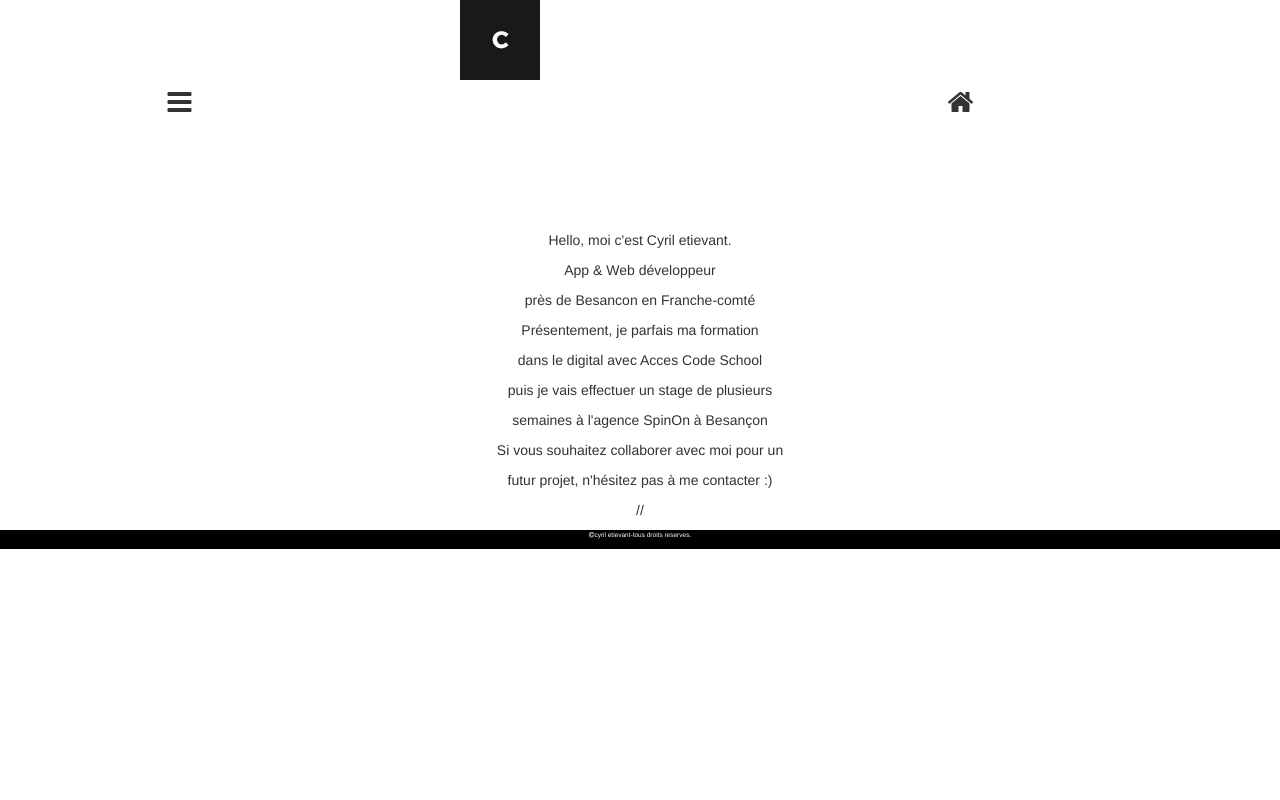
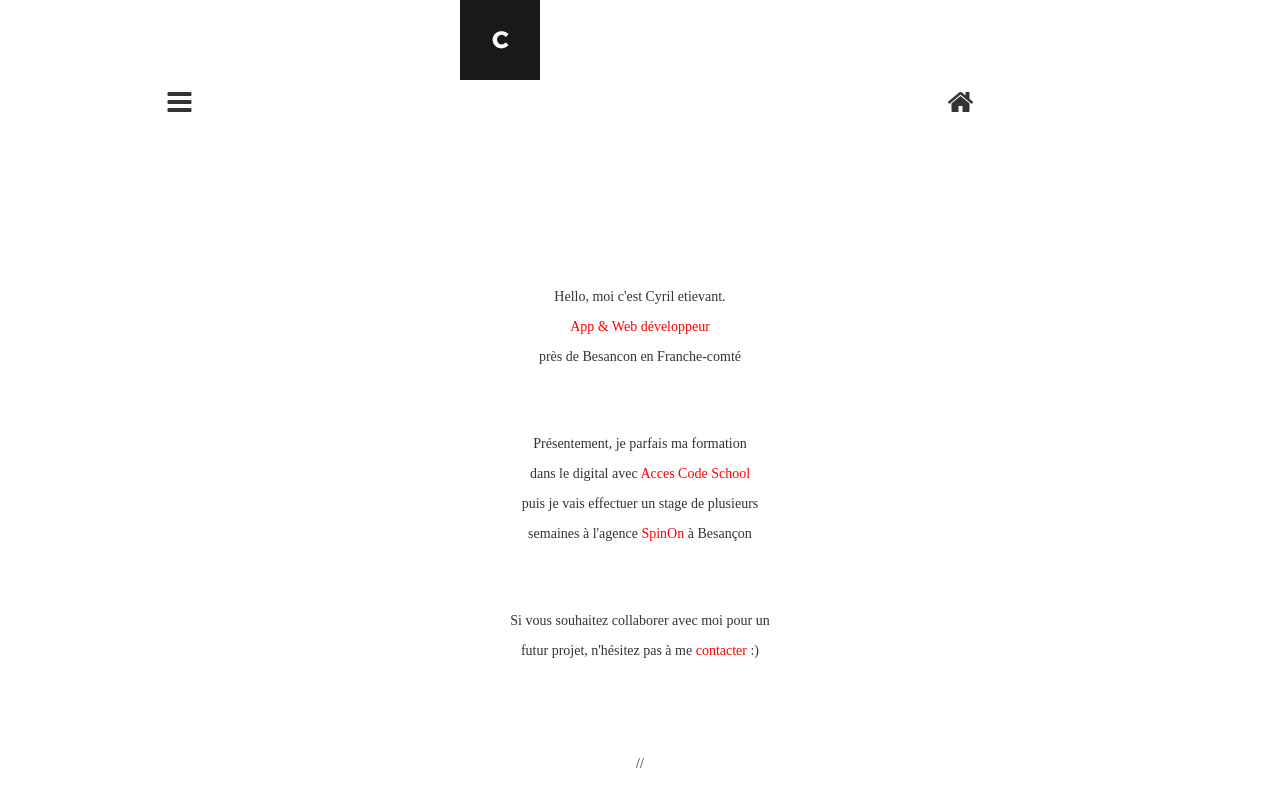
Before and after one commit to Bwaaahhh/cyrile-portfolio, an Angular app: page / in a window 1280 px wide. Shown: the top 800 px of the page. Built offline with nearby package versions, Linux system fonts and the light colour scheme; what angular2-fontawesome would draw is missing.

Commit message:
Update Home css

```diff
--- a/Gruntfile.js
+++ b/Gruntfile.js
@@ -9,7 +9,7 @@ module.exports = function(grunt) {
                     style: 'expanded'
                 },
                 files: {                         // Liste des fichiers
-                    'src/styles.css': 'scss/style.scss'       // 'destination': 'source'
+                    'src/app/app.component.css': 'scss/style.scss'       // 'destination': 'source'
                 }
             }
         },
--- a/scss/footer.scss
+++ b/scss/footer.scss
@@ -3,6 +3,8 @@ footer{
     color: white;
     width: 100%;
     font-size: 0.65rem;
+    padding-top: 7%;
+    padding-bottom: 5%;
     i {
         display: inline-block;
     }
--- a/scss/fotter.scss
+++ /dev/null
@@ -1,12 +0,0 @@
-footer{
-    background-color: black;
-    color: white;
-    width: 100%;
-    font-size: 0.65rem;
-    i {
-        display: inline-block;
-    }
-    p{
-        display: inline-block;
-    }
-}
--- a/scss/home.scss
+++ b/scss/home.scss
@@ -0,0 +1,19 @@
+main{
+    font-family: montserrat;
+    .color{
+        color : red;
+    }
+    #premierPres{
+        margin-top: 15%;
+    }
+    #deuxiemePres{
+        margin-top: 5%;
+        margin-bottom: 5%;
+    }
+    #troisiemePres{
+        margin-bottom: 5%;
+        #dernierePhrase{
+            margin-bottom: 8%;
+        }
+    }
+}
--- a/src/app/app.component.css
+++ b/src/app/app.component.css
@@ -1,24 +1,46 @@
-header{
+main {
+  font-family: montserrat;
+}
+main .color {
+  color: red;
+}
+main #premierPres {
+  margin-top: 15%;
+}
+main #deuxiemePres {
+  margin-top: 5%;
+  margin-bottom: 5%;
+}
+main #troisiemePres {
+  margin-bottom: 5%;
+}
+main #troisiemePres #dernierePhrase {
+  margin-bottom: 8%;
+}
+
+header {
   margin-bottom: 10%;
 }
-header h1{
+header h1 {
   text-transform: uppercase;
 }
-header i{
+header i {
   margin-top: 7.5%;
 }
 
-
-
-footer{
+footer {
   background-color: black;
   color: white;
   width: 100%;
   font-size: 0.65rem;
+  padding-top: 7%;
+  padding-bottom: 5%;
 }
 footer i {
   display: inline-block;
 }
-footer p{
+footer p {
   display: inline-block;
 }
+
+/*# sourceMappingURL=app.component.css.map */
--- a/src/app/app.component.html
+++ b/src/app/app.component.html
@@ -1,9 +1,3 @@
-<head>
-    <meta charset="utf-8">
-    <title>premier test angu</title>
-    <link href="https://maxcdn.bootstrapcdn.com/bootstrap/3.3.7/css/bootstrap.min.css" rel="stylesheet">
-</head>
-<body>
 <div class="container">
     <header>
         <div class="" id="menu">
@@ -18,20 +12,20 @@
         </div>
     </header>
     <main>
-            <div class="row">
+        <div class="row" id="premierPres">
             <p class="col-xs-12 text-center">Hello, moi c'est Cyril etievant.</p>
-                <p class="col-xs-12 text-center">App & Web développeur</p>
+            <p class="col-xs-12 text-center"><span class="color">App & Web développeur</span></p>
             <p class="col-xs-12 text-center">près de Besancon en Franche-comté</p>
         </div>
-            <div class="row">
+        <div class="row" id="deuxiemePres">
             <p class="col-xs-12 text-center">Présentement, je parfais ma formation</p>
-                <p class="col-xs-12 text-center">dans le digital avec Acces Code School</p>
+            <p class="col-xs-12 text-center">dans le digital avec <span class="color">Acces Code School</span></p>
             <p class="col-xs-12 text-center">puis je vais effectuer un stage de plusieurs</p>
-                <p class="col-xs-12 text-center">semaines à l'agence SpinOn à Besançon</p>
+            <p class="col-xs-12 text-center">semaines à l'agence <span class="color">SpinOn</span> à Besançon</p>
         </div>
-            <div class="row">
+        <div class="row" id="troisiemePres">
             <p class="col-xs-12 text-center">Si vous souhaitez collaborer avec moi pour un</p>
-                <p class="col-xs-12 text-center">futur projet, n'hésitez pas à me contacter :)</p>
+            <p class="col-xs-12 text-center" id="dernierePhrase">futur projet, n'hésitez pas à me <span class="color">contacter</span> :)</p>
             <p class="col-xs-12 text-center">//</p>
         </div>
     </main>
@@ -46,4 +40,3 @@
             </div>
     </div>
 </footer>
-</body>
--- a/src/index.html
+++ b/src/index.html
@@ -3,6 +3,7 @@
 <head>
   <meta charset="utf-8">
   <title>AppPortfolio</title>
+  <link href="https://maxcdn.bootstrapcdn.com/bootstrap/3.3.7/css/bootstrap.min.css" rel="stylesheet">
   <base href="/">
 
   <meta name="viewport" content="width=device-width, initial-scale=1">
```
Also changed, not shown: 1 other file (tests, documents, lock files or other folders). Lines whose indentation alone changed are shown as unchanged.
